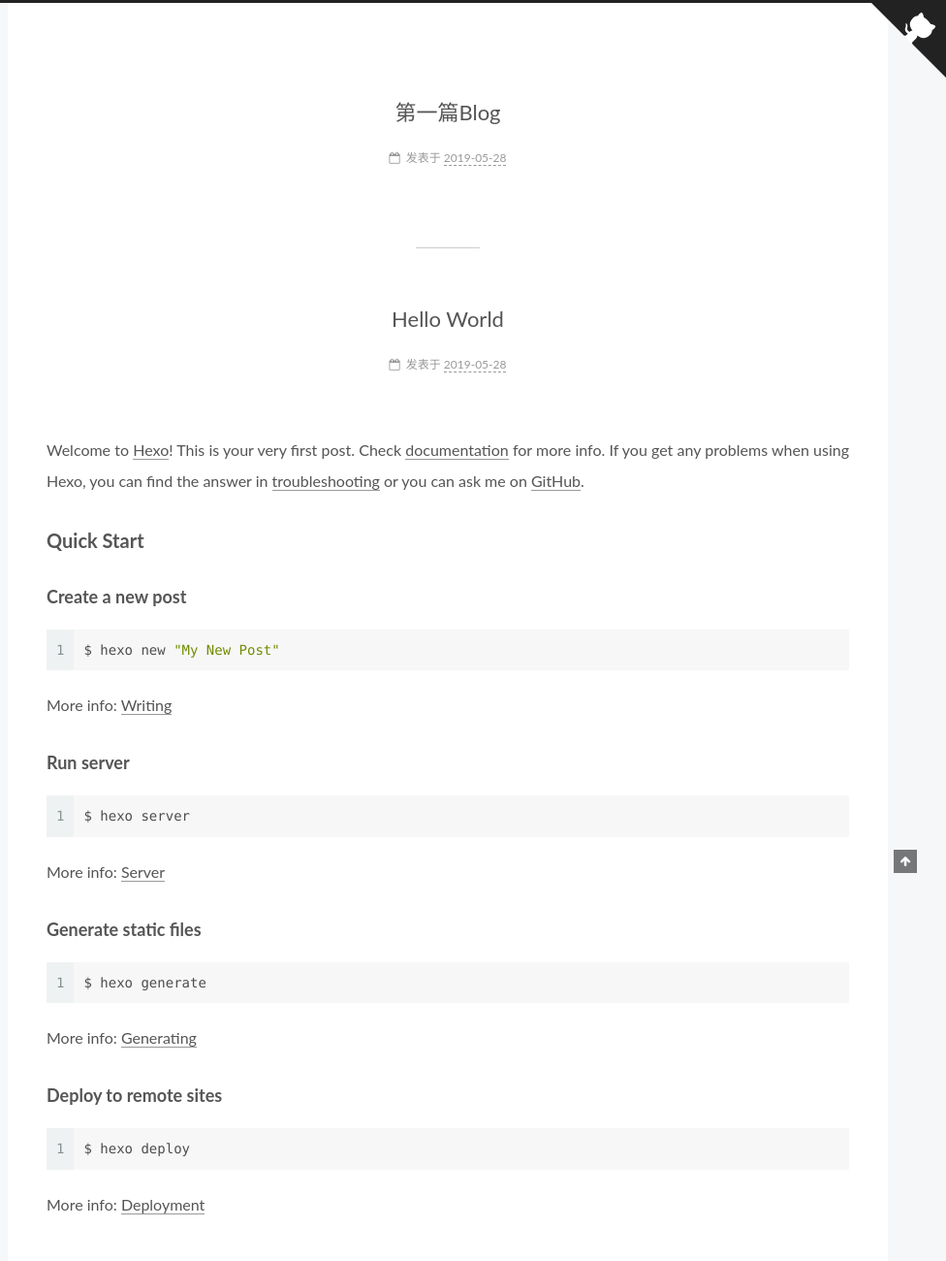
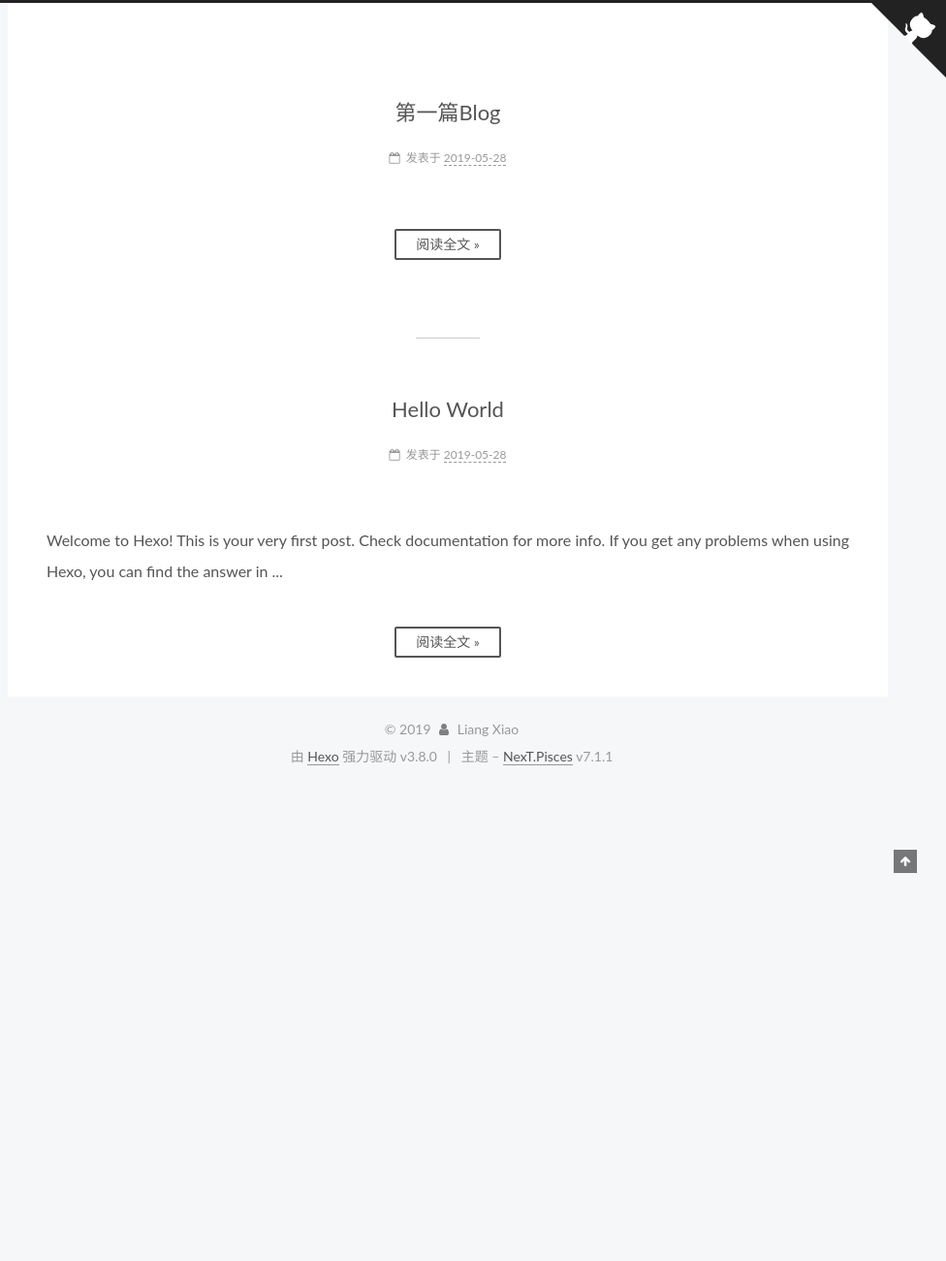
Before and after one commit to liangxiao5/liangxiao5.github.io, a plain HTML site: page index.html in a window 1280 px wide. Shown: the top 1300 px of the page at 97% size, 304-1280 px from the left. After the commit the page ends 814 px from the top, so only its background shows below. Drawn offline with Linux system fonts and the light colour scheme.

Commit message:
Site updated: 2019-05-30 14:51:13

```diff
--- a/index.html
+++ b/index.html
@@ -463,8 +463,19 @@
 
 
 
+            <p>
 
 
+            </p>
+          <!--noindex-->
+
+            <div class="post-button text-center">
+              <a class="btn" href="/2019/05/28/第一篇Blog/#more" rel="contents">
+                阅读全文 &raquo;
+              </a>
+            </div>
+
+          <!--/noindex-->
 
 
     </div>
@@ -601,17 +612,19 @@
 
 
 
-            <p>Welcome to <a href="https://hexo.io/" target="_blank" rel="noopener">Hexo</a>! This is your very first post. Check <a href="https://hexo.io/docs/" target="_blank" rel="noopener">documentation</a> for more info. If you get any problems when using Hexo, you can find the answer in <a href="https://hexo.io/docs/troubleshooting.html" target="_blank" rel="noopener">troubleshooting</a> or you can ask me on <a href="https://github.com/hexojs/hexo/issues" target="_blank" rel="noopener">GitHub</a>.</p>
-<h2 id="Quick-Start"><a href="#Quick-Start" class="headerlink" title="Quick Start"></a>Quick Start</h2><h3 id="Create-a-new-post"><a href="#Create-a-new-post" class="headerlink" title="Create a new post"></a>Create a new post</h3><figure class="highlight bash"><table><tr><td class="gutter"><pre><span class="line">1</span><br></pre></td><td class="code"><pre><span class="line">$ hexo new <span class="string">"My New Post"</span></span><br></pre></td></tr></table></figure>
-<p>More info: <a href="https://hexo.io/docs/writing.html" target="_blank" rel="noopener">Writing</a></p>
-<h3 id="Run-server"><a href="#Run-server" class="headerlink" title="Run server"></a>Run server</h3><figure class="highlight bash"><table><tr><td class="gutter"><pre><span class="line">1</span><br></pre></td><td class="code"><pre><span class="line">$ hexo server</span><br></pre></td></tr></table></figure>
-<p>More info: <a href="https://hexo.io/docs/server.html" target="_blank" rel="noopener">Server</a></p>
-<h3 id="Generate-static-files"><a href="#Generate-static-files" class="headerlink" title="Generate static files"></a>Generate static files</h3><figure class="highlight bash"><table><tr><td class="gutter"><pre><span class="line">1</span><br></pre></td><td class="code"><pre><span class="line">$ hexo generate</span><br></pre></td></tr></table></figure>
-<p>More info: <a href="https://hexo.io/docs/generating.html" target="_blank" rel="noopener">Generating</a></p>
-<h3 id="Deploy-to-remote-sites"><a href="#Deploy-to-remote-sites" class="headerlink" title="Deploy to remote sites"></a>Deploy to remote sites</h3><figure class="highlight bash"><table><tr><td class="gutter"><pre><span class="line">1</span><br></pre></td><td class="code"><pre><span class="line">$ hexo deploy</span><br></pre></td></tr></table></figure>
-<p>More info: <a href="https://hexo.io/docs/deployment.html" target="_blank" rel="noopener">Deployment</a></p>
+            <p>
+              Welcome to Hexo! This is your very first post. Check documentation for more info. If you get any problems when using Hexo, you can find the answer in
+              ...
+            </p>
+          <!--noindex-->
 
+            <div class="post-button text-center">
+              <a class="btn" href="/2019/05/28/hello-world/#more" rel="contents">
+                阅读全文 &raquo;
+              </a>
+            </div>
 
+          <!--/noindex-->
 
 
     </div>
```
